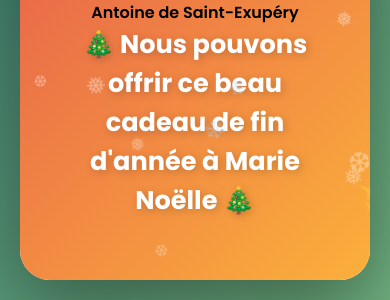
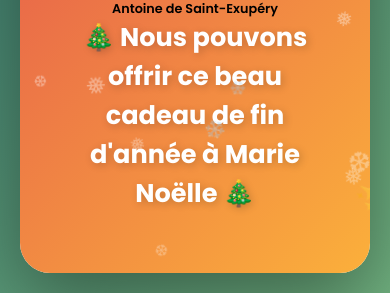
Before and after one commit to asadgery/solidarite, a plain HTML site: page marie-noelle/affiche-decompte-restant.html in a window 390 px wide. Shown: the part 831-1131 px from the top of the page. Drawn offline with Linux system fonts and the light colour scheme.

Commit message:
Add Author styling and update author display

```diff
--- a/marie-noelle/affiche-decompte-restant.html
+++ b/marie-noelle/affiche-decompte-restant.html
@@ -137,6 +137,10 @@
             text-shadow: 2px 2px 8px rgba(0,0,0,0.2);
         }
 
+        .header .Author {
+                font-size: 1.2em;
+            }
+
         @media (max-width: 768px) {
             .header .remaining-amount .label {
                 font-size: 1.1em;
@@ -153,6 +157,10 @@
             .header .subtitle {
                 font-size: 1.6em;
             }
+
+            .header .Author {
+                font-size: 0.8em;
+            }
         }
     </style>
 </head>
@@ -168,7 +176,7 @@
             </div>
             <div class="gift-emoji">🎁</div>
             <h1>L'IMPOSSIBLE RECUL TOUJOURS QUAND ON MARCHE VERS LUI !</h1>
-            <span>Antoine de Saint-Exupéry</span>
+            <div class="Author">Antoine de Saint-Exupéry</div>
             <div class="subtitle">🎄 Nous pouvons offrir ce beau cadeau de fin d'année à Marie Noëlle 🎄</div>
         </div>
     </div>
```
